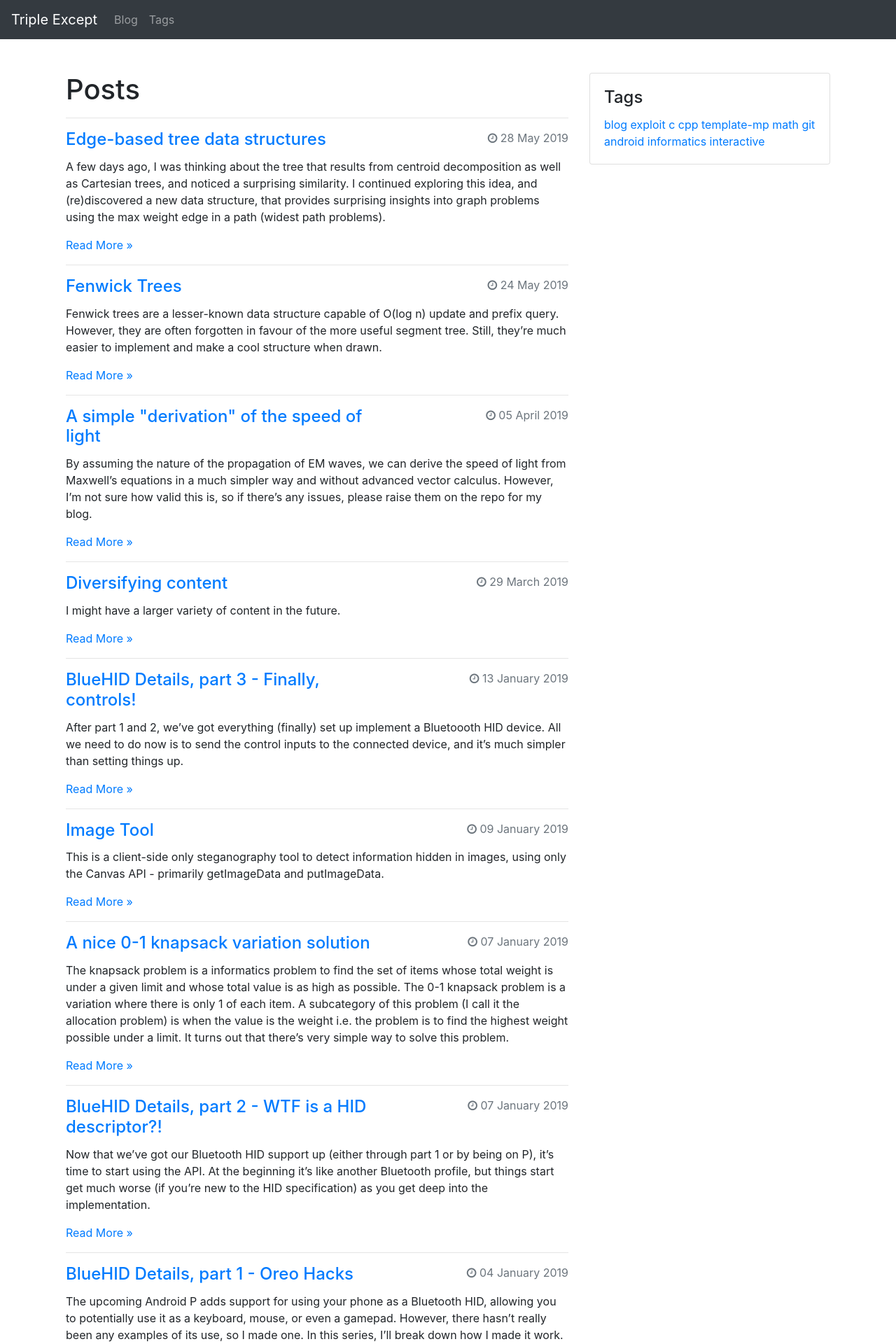
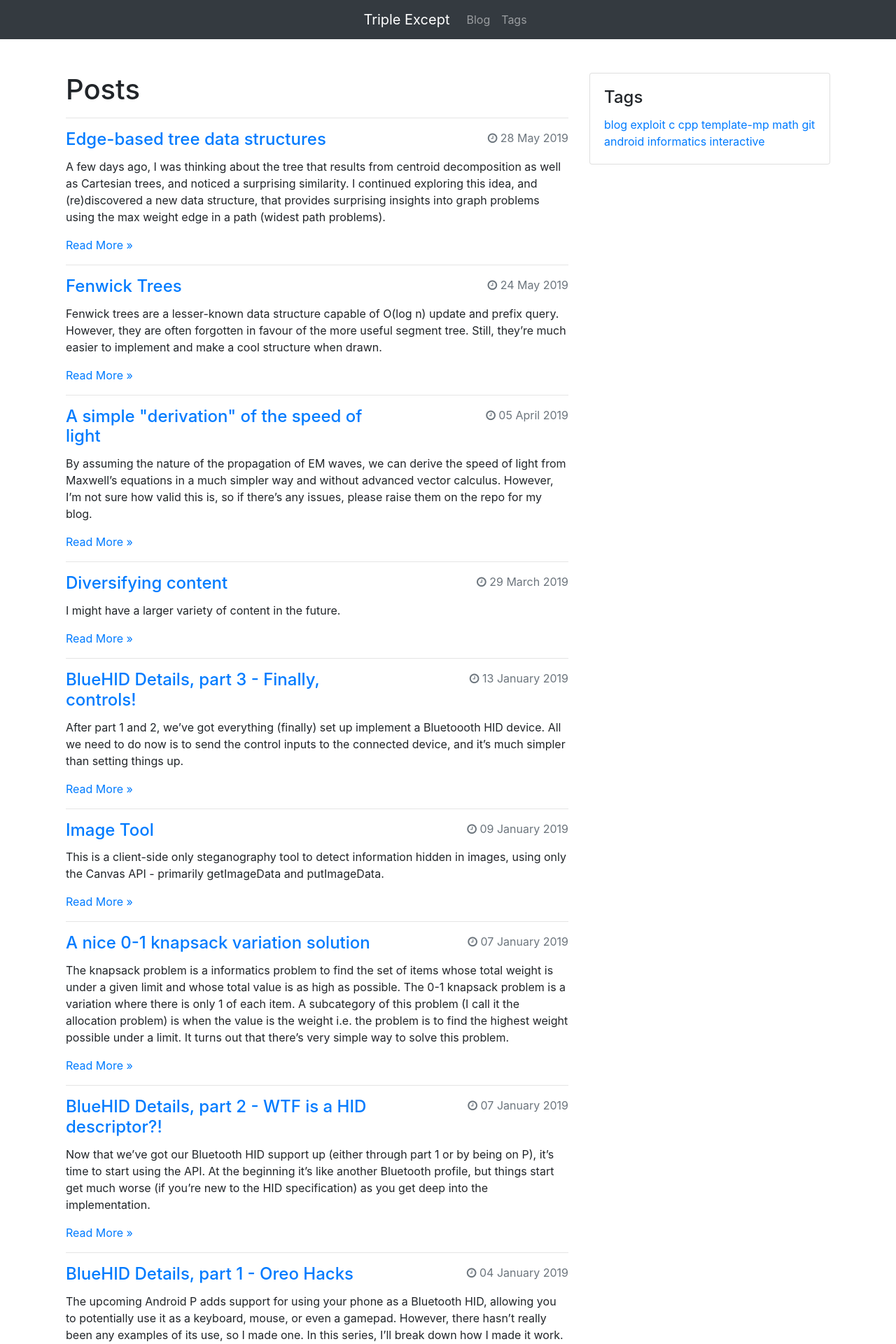
Before and after one commit to ralismark/ralismark.github.io, a Jekyll site: the page built from index.html, in a window 1280 px wide. Shown: the top 1920 px of the page at 70% size. Built offline with Jekyll 4.4.1, drawn with Linux system fonts in a browser that asks for light colours; nearby versions of some CDN libraries.

Commit message:
Center navbar

```diff
--- a/_includes/navbar.html
+++ b/_includes/navbar.html
@@ -1,10 +1,11 @@
 <nav class="navbar navbar-expand-md navbar-dark bg-dark">
+	<div class="mx-auto d-sm-flex d-block flex-sm-nowrap">
 		<a class="navbar-brand" href="{{ "/" | relative_url }}">{{ site.title }}</a>
 	<button class="navbar-toggler" type="button" data-toggle="collapse" data-target="#navbar-links" aria-controls="navbar-links" aria-expanded="false" aria-label="Toggle navigation">
 		<span class="navbar-toggler-icon"></span>
 	</button>
 
-		<div class="collapse navbar-collapse" id="navbar-links">
+		<div class="collapse navbar-collapse text-center" id="navbar-links">
 			<ul class="navbar-nav mr-auto">
 				{% for page in site.pages %}
 					{% if page.title %}
@@ -17,4 +18,5 @@
 				{% endfor %}
 			</ul>
 		</div>
+	</div>
 </nav>
```
